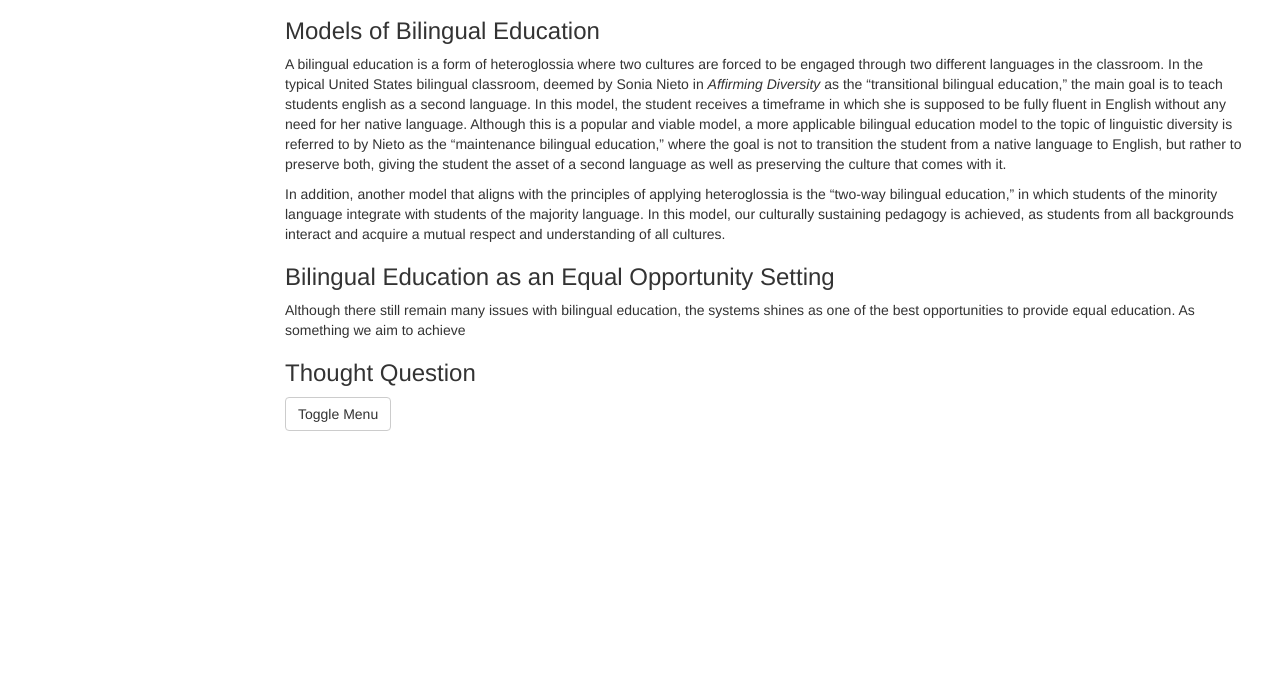
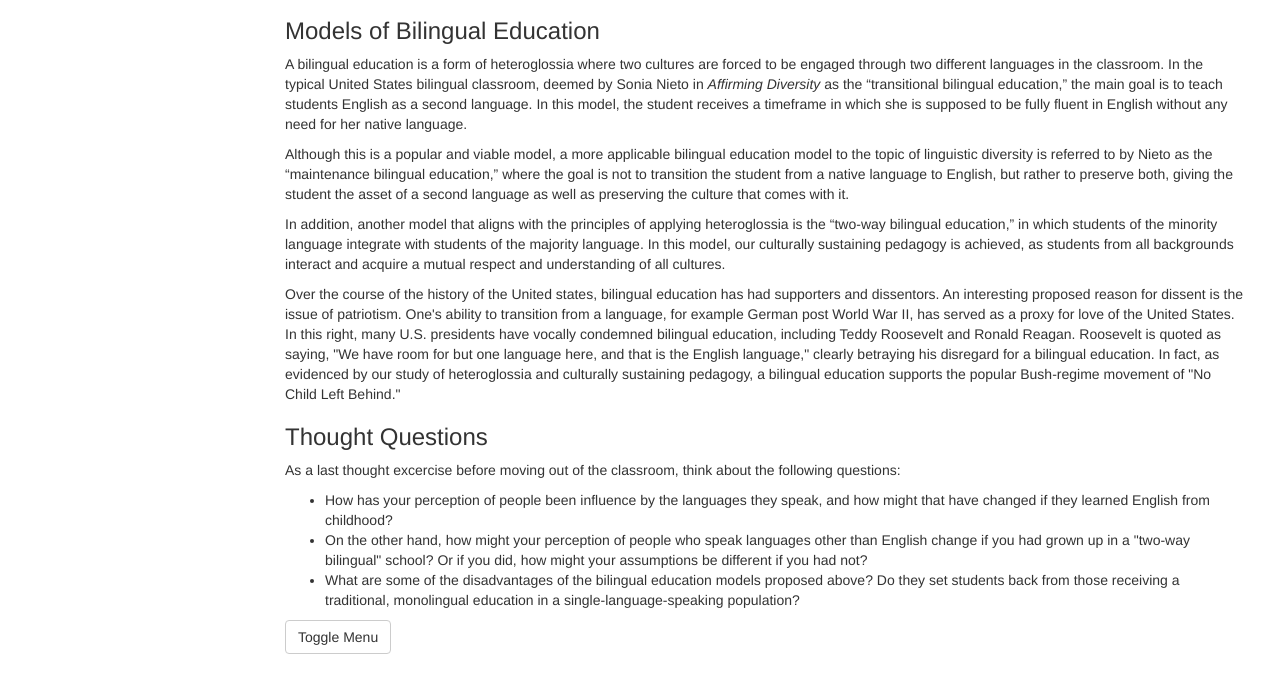
Before and after one commit to mattmahowald/mattmahowald.github.io, a plain HTML site: page bilingualism.html in a window 1280 px wide. Shown: the part 812-1486 px from the top of the page. Before the commit the page ends 1263 px from the top, so only its background shows below. Drawn offline with Linux system fonts and the light colour scheme.

Commit message:
bilingual

```diff
--- a/bilingualism.html
+++ b/bilingualism.html
@@ -80,15 +80,21 @@
                         <h1>Bilingualism</h1>
                         <img src=http://i.huffpost.com/gen/1834191/thumbs/o-BILINGUAL-BENEFITS-facebook.jpg style="width:100%"/>
                         <h3>Models of Bilingual Education</h3>
-                        <p>A bilingual education is a form of heteroglossia where two cultures are forced to be engaged through two different languages in the classroom. In the typical United States bilingual classroom, deemed by Sonia Nieto in <i>Affirming Diversity</i> as the “transitional bilingual education,” the main goal is to teach students english as a second language. In this model, the student receives a timeframe in which she is supposed to be fully fluent in English without any need for her native language. Although this is a popular and viable model, a more applicable bilingual education model to the topic of linguistic diversity is referred to by Nieto as the “maintenance bilingual education,” where the goal is not to transition the student from a native language to English, but rather to preserve both, giving the student the asset of a second language as well as preserving the culture that comes with it.</p>
+                        <p>A bilingual education is a form of heteroglossia where two cultures are forced to be engaged through two different languages in the classroom. In the typical United States bilingual classroom, deemed by Sonia Nieto in <i>Affirming Diversity</i> as the “transitional bilingual education,” the main goal is to teach students English as a second language. In this model, the student receives a timeframe in which she is supposed to be fully fluent in English without any need for her native language.</p>
+
+                        <p>Although this is a popular and viable model, a more applicable bilingual education model to the topic of linguistic diversity is referred to by Nieto as the “maintenance bilingual education,” where the goal is not to transition the student from a native language to English, but rather to preserve both, giving the student the asset of a second language as well as preserving the culture that comes with it.</p>
 
                         <p>In addition, another model that aligns with the principles of applying heteroglossia is the “two-way bilingual education,” in which students of the minority language integrate with students of the majority language. In this model, our culturally sustaining pedagogy is achieved, as students from all backgrounds interact and acquire a mutual respect and understanding of all cultures.</p>
 
-                        <h3>Bilingual Education as an Equal Opportunity Setting</h3>
+                        <p>Over the course of the history of the United states, bilingual education has had supporters and dissentors. An interesting proposed reason for dissent is the issue of patriotism. One's ability to transition from a language, for example German post World War II, has served as a proxy for love of the United States. In this right, many U.S. presidents have vocally condemned bilingual education, including Teddy Roosevelt and Ronald Reagan. Roosevelt is quoted as saying, "We have room for but one language here, and that is the English language," clearly betraying his disregard for a bilingual education. In fact, as evidenced by our study of heteroglossia and culturally sustaining pedagogy, a bilingual education supports the popular Bush-regime movement of "No Child Left Behind."</p>
 
-                        <p>Although there still remain many issues with bilingual education, the systems shines as one of the best opportunities to provide equal education. As something we aim to achieve </p>
-
-                        <h3>Thought Question</h3>
+                        <h3>Thought Questions</h3>
+                        <p>As a last thought excercise before moving out of the classroom, think about the following questions:</p>
+                        <ul>
+                            <li>How has your perception of people been influence by the languages they speak, and how might that have changed if they learned English from childhood?</li>
+                            <li>On the other hand, how might your perception of people who speak languages other than English change if you had grown up in a "two-way bilingual" school? Or if you did, how might your assumptions be different if you had not?</li>
+                            <li>What are some of the disadvantages of the bilingual education models proposed above? Do they set students back from those receiving a traditional, monolingual education in a single-language-speaking population?</li>
+                        </ul>
                         <a href="#menu-toggle" class="btn btn-default" id="menu-toggle">Toggle Menu</a>
                     </div>
                 </div>
```
